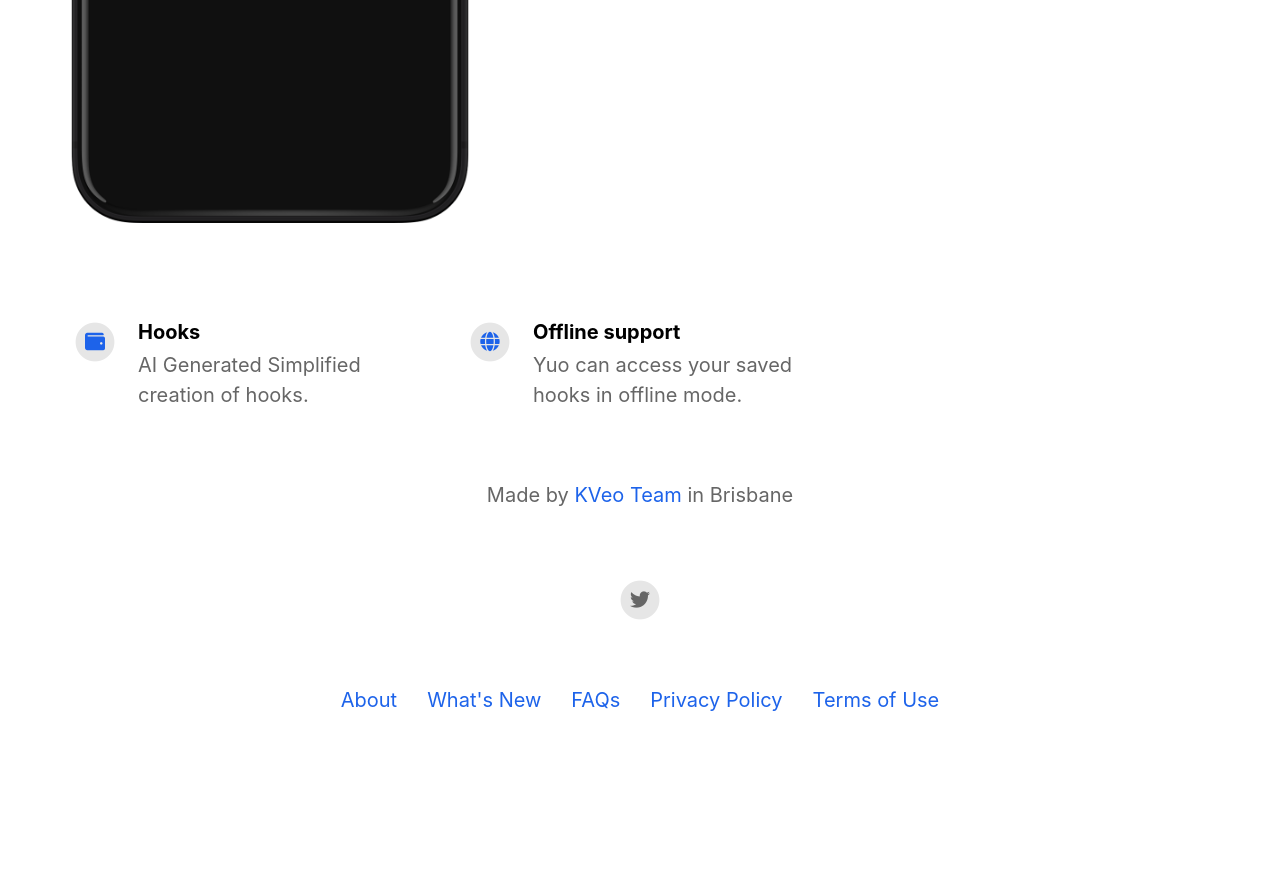
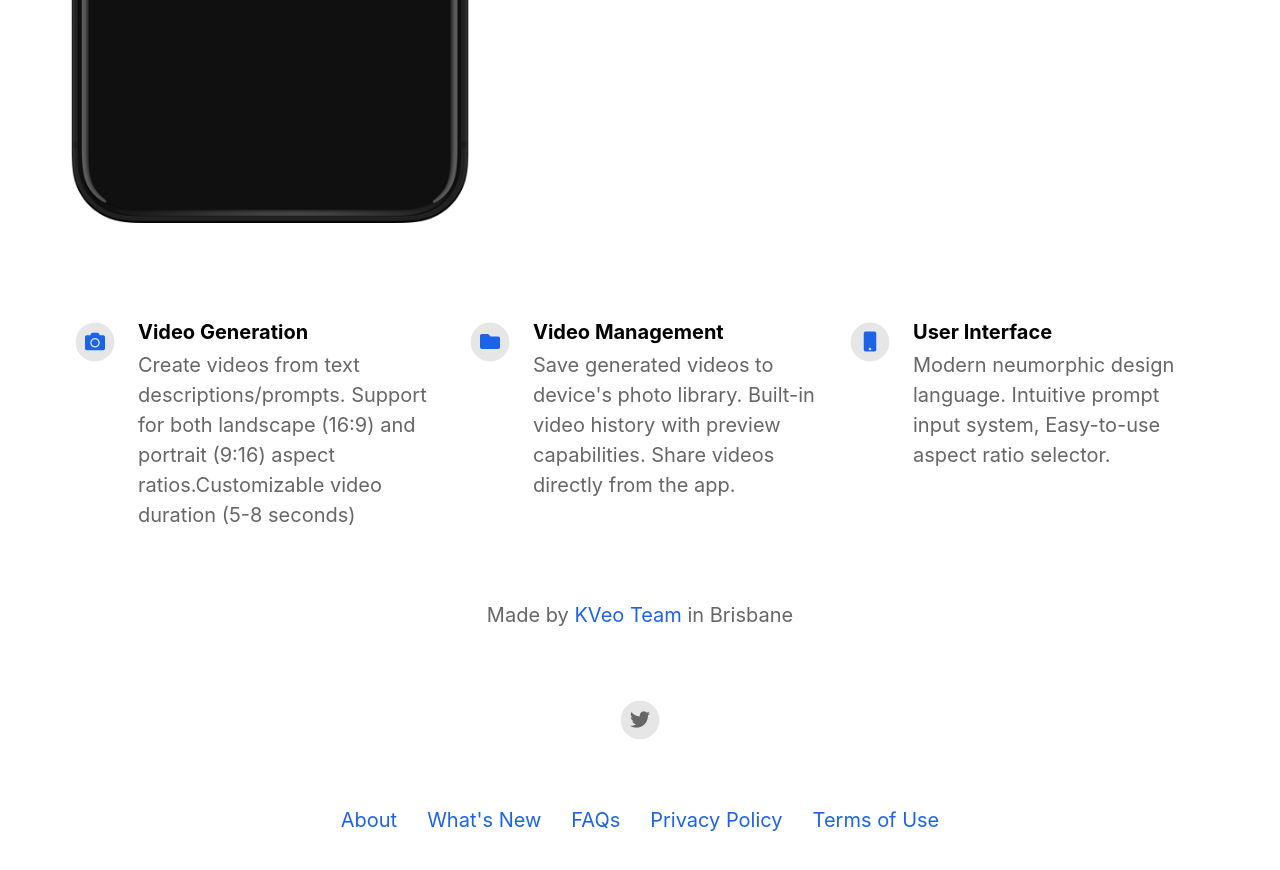
Before and after one commit to karm435/kveo, a Jekyll site: the page built from index.html, in a window 1280 px wide and 900 px high, scrolled down 762 px. Shown: the top 870 px of the window. Built offline with Jekyll 4.4.1, drawn with Linux system fonts in a browser that asks for light colours; nearby versions of some CDN libraries; before the commit the page ends 1542 px from its top, so only the background shows below that.

Commit message:
updated config

```diff
--- a/_config.yml
+++ b/_config.yml
@@ -2,9 +2,9 @@
 page_title                                : kveo                                        # Automatically populates with app name if not set and if iOS app ID is set. Otherwise enter manually.
 
 # App Info
-ios_app_id                                : 6744341521                                # Required. Enter iOS app ID to automatically populate name, price and icons (e.g. 718043190).
+ios_app_id                                : 6744858677                                # Required. Enter iOS app ID to automatically populate name, price and icons (e.g. 718043190).
 
-appstore_link                             : https://apps.apple.com/app/id6744341521                                          # Automatically populates if not set and if iOS app ID is set. Otherwise enter manually.
+appstore_link                             : https://apps.apple.com/app/id6744858677                                          # Automatically populates if not set and if iOS app ID is set. Otherwise enter manually.
 playstore_link                            :                                           # Enter Google Play Store URL.
 presskit_download_link                    :                                           # Enter a link to downloadable file or (e.g. public Dropbox link to a .zip file).
                                                                                       # Or upload your press kit file to assets and set path accordingly (e.g. "assets/your_press_kit.zip").
@@ -34,13 +34,17 @@ youtube_username                          :
 # Feature List                            Edit, add or remove features to be presented.
 features                                  :
 
-  - title                                 : Hooks
-    description                           : AI Generated Simplified creation of hooks.
-    fontawesome_icon_name                 : wallet
+  - title                                 : Video Generation
+    description                           : Create videos from text descriptions/prompts. Support for both landscape (16:9) and portrait (9:16) aspect ratios.Customizable video duration (5-8 seconds)
+    fontawesome_icon_name                 : camera
 
-  - title                                 : Offline support
-    description                           : Yuo can access your saved hooks in offline mode.
-    fontawesome_icon_name                 : globe
+  - title                                 : Video Management
+    description                           : Save generated videos to device's photo library. Built-in video history with preview capabilities. Share videos directly from the app.
+    fontawesome_icon_name                 : folder
+
+  - title                                 : User Interface
+    description                           : Modern neumorphic design language. Intuitive prompt input system, Easy-to-use aspect ratio selector.
+    fontawesome_icon_name                 : mobile
 
 faqs                                      :
 
@@ -86,14 +90,6 @@ footer_text_color                         : "#666666"
 
 
 
-
-
-
-
-
-
-
-
 ####################################################
 ### Jekyll Configuration. No need to touch this. ###
 ####################################################
@@ -112,7 +108,7 @@ exclude:
 collections:
   pages:
     output: true
-    permalink: /:path/
+    permalink: /:title/
 
 # Markdown rendering
 markdown: kramdown
```
